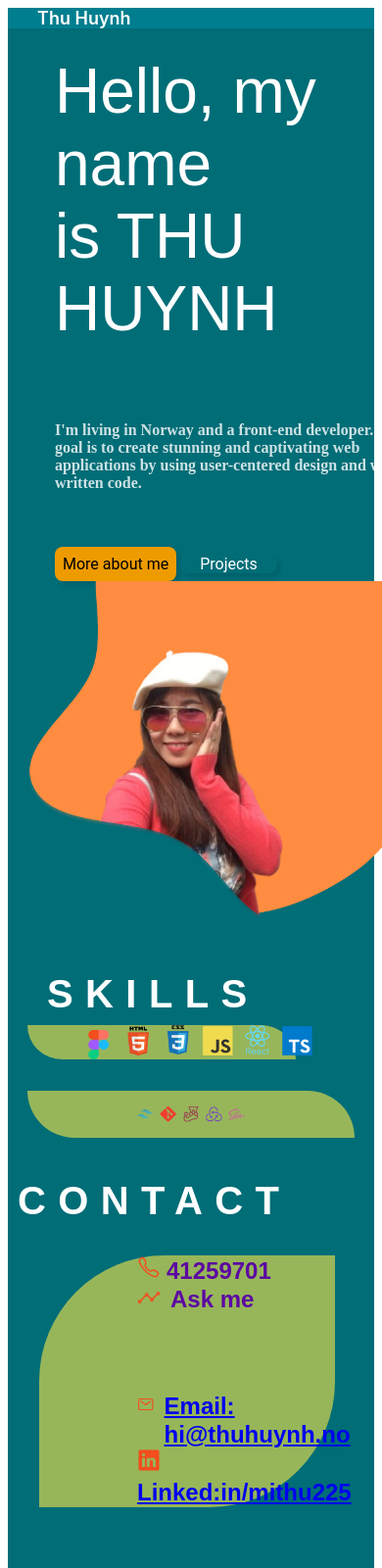
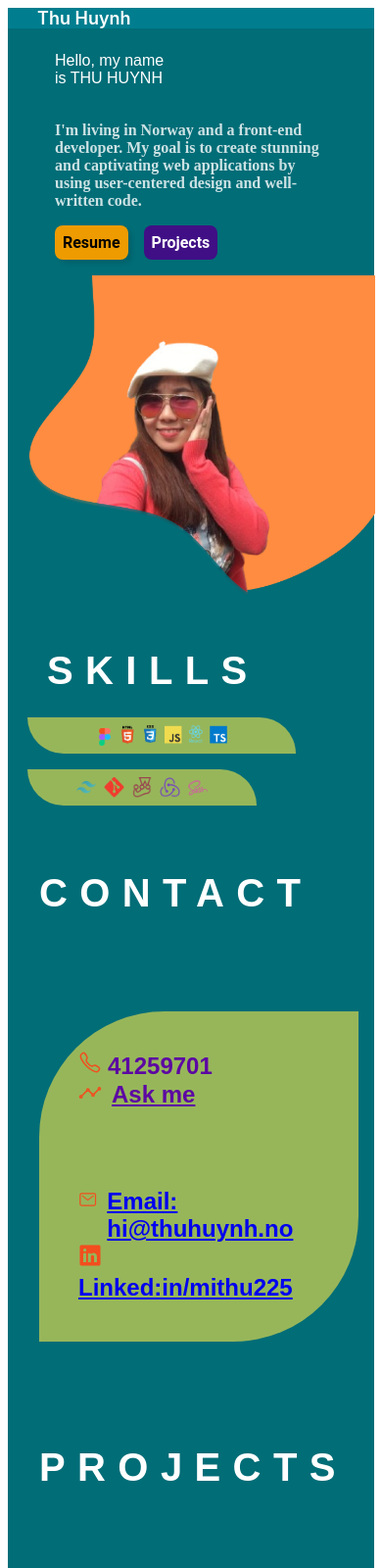
Before and after one commit to Mithu225/portfolio, a plain HTML site: page index.html in a window 390 px wide. Shown: the top 1600 px of the page at 98% size. Drawn offline with nearby package versions, Linux system fonts and the light colour scheme.

Commit message:
responsive

```diff
--- a/css/media-query/mobile.css
+++ b/css/media-query/mobile.css
@@ -1,5 +1,5 @@
 @media screen and (max-width: 500px) {
- .header {
+  .header {
     max-width: 100%;
     padding: 0 20px 0 30px;
   }
@@ -13,38 +13,22 @@
     gap: 0px;
   }
 
-  .main-column {
-    width: 100%;
+  .buttons-container {
+    display: flex;
+    gap: 1rem;
+  }
+  .intro-heading {
+    margin: 0;
+    font-size: 1rem;
   }
 
-  .intro-text {
-    max-width: 100%;
-    margin-top: 40px;
-  }
-
-
-
   .intro-description {
-    max-width: 100%;
-  }
-
-  .buttons-container {
-    max-width: 100%;
-    flex-wrap: wrap;
-    padding-right: 20px;
-    margin-top: 40px;
-  }
-
-  .button-secondary {
-    white-space: initial;
-    padding: 0 20px;
+    width: 70vw;
   }
 
   .secondary-column {
     width: 100%;
   }
-
-
 
   .skills-heading {
     margin: 40px 0 0 8px;
@@ -59,20 +43,23 @@
     max-width: 100%;
     padding: 0 20px;
   }
-
-  .contact-heading {
-    margin: 40px 0 0 10px;
+  .personal-image {
+    width: 95%;
+    padding-top: 1rem;
   }
-
   .contact-section {
-    padding: 0 20px;
+    padding: 2rem;
   }
-
+  .contact-info {
+    margin: 0.5rem;
+  }
   .contact-info-wrapper {
     max-width: 100%;
     flex-wrap: wrap;
   }
-
+  .project-tech {
+    padding: 1rem;
+  }
   .contact-detail {
     white-space: initial;
   }
@@ -87,13 +74,12 @@
   }
 
   .project-wrapper {
-    max-width: 100%;
-    margin-top: 40px;
-    padding: 0 20px;
+    width: 74vw;
+    padding: 1rem;
   }
 
   .project-title {
-    max-width: 100%;
+    font-size: 1rem;
   }
 
   .project-description {
@@ -132,14 +118,12 @@
   }
 
   .about-section {
-    max-width: 100%;
-    margin-top: 40px;
-    padding: 0 20px;
+    width: 70%;
   }
 
   .about-text {
-    max-width: 100%;
-    margin: 40px 10px 0 0;
+    width: 100%;
+    text-align: justify;
   }
 
   .contact-info {
--- a/css/style.css
+++ b/css/style.css
@@ -69,16 +69,12 @@
 }
 .button-secondary {
   font-family: Roboto, sans-serif;
-  border-radius: 10px;
-  box-shadow: 4px 4px 4px 0px rgba(0, 0, 0, 0.1);
-  border-color: rgba(252, 179, 54, 1);
-  border-style: solid;
   border-width: 2px;
   color: #fff;
   white-space: nowrap;
   justify-content: center;
   padding: 13px 22px;
-  background-color: #006d77;
+  background-color: #400f85;
 }
 
 .secondary-column {
@@ -120,49 +116,33 @@
   padding: 0 2rem;
 }
 
-.skill-box {
+.skill-box,
+.skill-box-secondary {
   border-radius: 0px 128px;
   background-color: #97b65a;
   align-self: stretch;
   display: flex;
   flex-direction: column;
   justify-content: center;
-  padding: 1rem;
   width: 70%;
+  margin-top: 1rem;
 }
 
 .skill-image {
   aspect-ratio: 6.67;
-  object-fit: auto;
+  object-fit: contain;
   object-position: center;
-  width: 750px;
-  margin-left: 37px;
+
   max-width: 100%;
-}
-.skill-box-secondary {
-  border-radius: 0px 128px;
-  background-color: #97b65a;
-  display: flex;
-  margin-top: 2rem;
-  max-width: 70%;
-  flex-direction: column;
-  padding: 1rem 7rem;
-  justify-content: center;
-}
-
-.skill-image-secondary {
-  aspect-ratio: 6.67;
-  object-fit: auto;
-  object-position: center;
-  max-width: 100%;
+  padding: 0.5rem 3rem;
 }
 
 .contact-heading {
   color: #fff;
   letter-spacing: 12.4px;
   align-self: start;
-  margin: 52px 0 0 235px;
   font: 700 40px/120% Manrope, sans-serif;
+  padding: 2rem;
 }
 .contact {
   padding: 0 2rem;
@@ -170,10 +150,8 @@
 .contact-section {
   border-radius: 128px 0px;
   background-color: #97b65a;
-
   margin: 2rem;
   width: 70%;
-
   align-items: stretch;
   font-size: 24px;
   color: #fff;
@@ -288,7 +266,7 @@ ion-icon {
 }
 .wrapper {
   display: flex;
-  justify-content: flex-end; /* Aligns .project-container to the right */
+  justify-content: flex-end;
   padding: 20px;
 }
 .project-title {
@@ -375,18 +353,6 @@ ion-icon {
   padding: 2rem;
   align-items: center;
 }
-.about-section {
-  padding: 2rem;
-}
-.about-heading {
-  font-family: Marko One, sans-serif;
-  font-weight: 400;
-  letter-spacing: 12.4px;
-}
-.about-text {
-  align-self: stretch;
-  font: 24px/36px Nunito, sans-serif;
-}
 
 .reach-out-heading {
   font-family: Marko One, sans-serif;
--- a/index.html
+++ b/index.html
@@ -19,6 +19,7 @@
   <body>
     <div class="page-wrapper">
       <header class="header">Thu Huynh</header>
+      <section id="personal-skill">
         <div class="main-section">
           <div class="main-content">
             <div class="main-column">
@@ -33,8 +34,14 @@
                   user-centered design and well-written code.
                 </p>
                 <div class="buttons-container">
-                <button class="button button-primary">More about me</button>
-                <button class="button button-secondary">Projects</button>
+                  <a
+                    class="button button-primary"
+                    href="https://drive.google.com/file/d/1UOxxcMaaJILtmrc-rQVh6Ri2gwoc_3eI/view?usp=sharing"
+                    >Resume</a
+                  >
+                  <a class="button button-secondary" href="#personal-projects"
+                    >Projects</a
+                  >
                 </div>
               </div>
             </div>
@@ -48,6 +55,7 @@
               </div>
             </div>
           </div>
+
           <h2 class="skills-heading">SKILLS</h2>
           <div class="skills-wrapper">
             <div class="skill-box">
@@ -60,11 +68,12 @@
             <div class="skill-box-secondary">
               <img
                 src="./asset/skill-line2.png"
-              class="skill-image-secondary"
+                class="skill-image"
                 alt="Skill Image 2"
               />
             </div>
           </div>
+
           <h2 class="contact-heading">CONTACT</h2>
 
           <div class="contact-section">
@@ -77,7 +86,7 @@
                 </div>
                 <div class="social-detail">
                   <ion-icon name="analytics-outline"></ion-icon>
-                <span class="social-text">Ask me</span>
+                  <a class="social-text" href="#personal-askme">Ask me</a>
                 </div>
               </div>
               <div class="social-section">
@@ -99,8 +108,9 @@
             </div>
           </div>
         </div>
+      </section>
       <h2 class="project-heading">PROJECTS</h2>
-
+      <section id="personal-projects">
         <div class="project-wrapper">
           <h3 class="project-title">RAINY DAY ONLINE SHOPPING</h3>
           <div class="project-box">
@@ -115,21 +125,24 @@
                 href="https://github.com/Mithu225/rainydays"
                 >Github repo</a
               >
-            <a class="button button-live" href="https://rainydays.thuhuynh.no/"
+              <a
+                class="button button-live"
+                href="https://rainydays.thuhuynh.no/"
                 >Live project</a
               >
             </div>
           </div>
           <p class="project-text">
-          Welcome to Rainy Day Jacket, I was given the amazing chance to create
-          Rain Jacket Haven, an immersive online store that aims to elevate rain
-          gear. I was able to combine my passion for user-centered design with
-          my love of web development with this project.
+            Welcome to Rainy Day Jacket, I was given the amazing chance to
+            create Rain Jacket Haven, an immersive online store that aims to
+            elevate rain gear. I was able to combine my passion for
+            user-centered design with my love of web development with this
+            project.
           </p>
           <div class="project-tech">HTML | CSS | Javascript</div>
         </div>
 
-      <div class="wrapper">
+        <!-- <div class="wrapper"> -->
         <div class="project-wrapper">
           <h3 class="project-title">FOOD BLOG</h3>
           <div class="project-box">
@@ -160,7 +173,6 @@
           </p>
           <div class="project-tech">HTML | CSS | Javascript</div>
         </div>
-      </div>
 
         <div class="project-wrapper">
           <h3 class="project-title">SCIENCE MUSEUM WEBSITE</h3>
@@ -190,18 +202,8 @@
           </p>
           <div class="project-tech">HTML | CSS | Javascript</div>
         </div>
-
-      <div class="about-section">
-        <h2 class="about-heading">ABOUT ME</h2>
-        <p class="about-text">
-          Hello! I'm Thu, and I'd like to welcome everyone here. This portfolio
-          site will serve as my future developer's haven. I am a front-end
-          development student at Noroff School of Technology and Digital Media
-          in Norway. <br />
-          I'm always looking for new and challenging opportunities to work on,
-          grow, and explore the field of frontend development.
-        </p>
-
+      </section>
+      <section id="personal-askme">
         <form class="contact-form">
           <div class="contact-container-info">
             <h3 class="reach-out-heading">REACH OUT TO ME</h3>
@@ -233,7 +235,7 @@
             </div>
           </div>
         </form>
-      </div>
+      </section>
     </div>
   </body>
 </html>
```
Also changed, not shown: 2 other files. Lines whose indentation alone changed are shown as unchanged.
